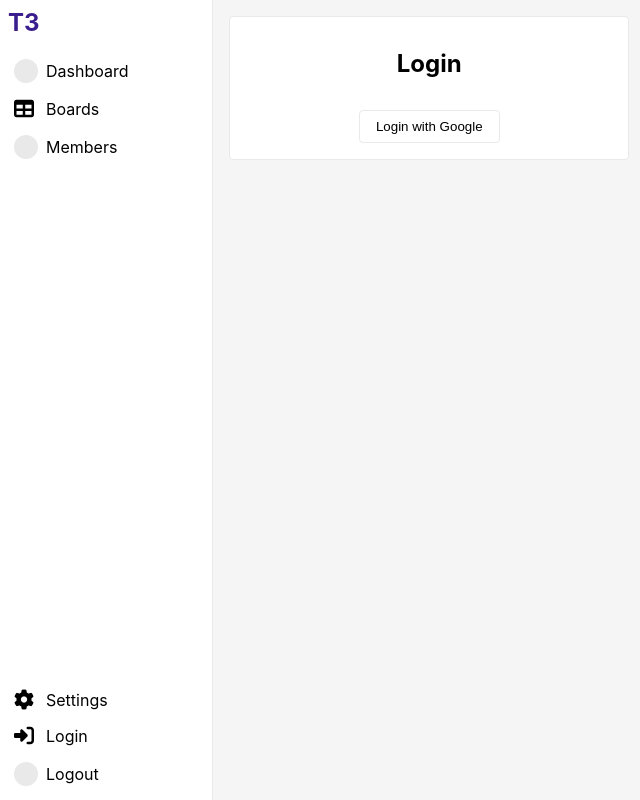
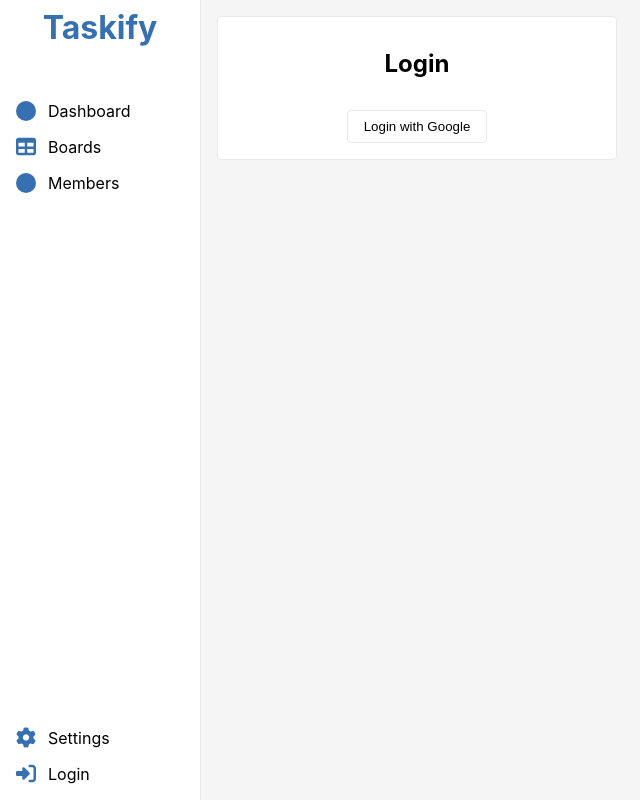
Before and after one commit to lxndrbukin/t3, a React (Create React App) app in the folder client/: page /auth in a window 1280 px wide. Shown: the whole page, without its empty margins (0-640 px from the left). Built offline with nearby package versions, Linux system fonts and the light colour scheme; no server answers.

Commit message:
Slight restyle of SideNav and app rename

```diff
--- a/client/src/assets/variables.scss
+++ b/client/src/assets/variables.scss
@@ -1,6 +1,8 @@
 $color-white: #fff;
 $color-black: #000;
-$color-blue: #2196f3;
+$color-light-blue: #eaedf3;
+$color-blue: #2a8bf2;
+$color-dark-blue: #3770b1;
 $color-red: #f50057;
 $color-green: #4caf50;
 $color-grey: #9e9e9e;
--- a/client/src/components/SideNav/SideNav.tsx
+++ b/client/src/components/SideNav/SideNav.tsx
@@ -21,7 +21,7 @@ export default function SideNav() {
 
   return (
     <div className='nav'>
-      <div className='nav-logo'>T3</div>
+      <div className='nav-logo'>Taskify</div>
       <div className='nav-menu-container'>
         <ul className='nav-menu'>{renderLinks(navLinks)}</ul>
         <ul className='nav-submenu'>{renderLinks(subNavLinks)}</ul>
--- a/client/src/components/SideNav/assets/links.ts
+++ b/client/src/components/SideNav/assets/links.ts
@@ -9,5 +9,4 @@ export const navLinks: Array<NavLink> = [
 export const subNavLinks: Array<NavLink> = [
   { name: 'Settings', href: '/settings', icon: 'fa-solid fa-gear' },
   { name: 'Login', href: '/login', icon: 'fa-solid fa-right-to-bracket' },
-  { name: 'Logout', href: '/logout', icon: '' },
 ];
--- a/client/src/components/SideNav/assets/styles.scss
+++ b/client/src/components/SideNav/assets/styles.scss
@@ -4,7 +4,7 @@
   display: flex;
   flex-direction: column;
   justify-content: space-between;
-  width: 20%;
+  max-width: 250px;
   min-width: 200px;
   border-right: 1px solid $color-light-grey;
   background-color: $color-white;
@@ -12,9 +12,11 @@
 
   .nav-logo {
     font-weight: bold;
-    font-size: 24px;
     padding: 8px;
-    color: $color-dark-purple;
+    color: $color-dark-blue;
+    font-size: 32px;
+    user-select: none;
+    align-self: center;
   }
 
   .nav-menu-container {
@@ -22,12 +24,13 @@
     flex-direction: column;
     justify-content: space-between;
     height: 100%;
+    margin-top: 30px;
 
     .nav-menu {
       list-style: none;
       padding: 0;
       margin: 0;
-      padding: 6px;
+      padding: 8px;
       width: 100%;
       box-sizing: border-box;
       align-self: flex-start;
@@ -42,7 +45,6 @@
         &:hover {
           background-color: $color-light-grey;
           border-radius: 4px;
-          font-weight: bold;
         }
 
         a {
@@ -56,13 +58,14 @@
 
           i {
             font-size: 20px;
+            color: $color-dark-blue;
           }
 
           .nav-icon {
-            width: 24px;
-            height: 24px;
+            width: 20px;
+            height: 20px;
             margin-right: 8px;
-            background-color: $color-light-grey;
+            background-color: $color-dark-blue;
             border-radius: 50%;
           }
         }
@@ -73,7 +76,7 @@
       list-style: none;
       padding: 0;
       margin: 0;
-      padding: 6px;
+      padding: 8px;
       width: 100%;
       box-sizing: border-box;
 
@@ -87,7 +90,6 @@
         &:hover {
           background-color: $color-light-grey;
           border-radius: 4px;
-          font-weight: bold;
         }
 
         a {
@@ -101,13 +103,14 @@
 
           i {
             font-size: 20px;
+            color: $color-dark-blue;
           }
 
           .nav-icon {
-            width: 24px;
-            height: 24px;
+            width: 20px;
+            height: 20px;
             margin-right: 8px;
-            background-color: $color-light-grey;
+            background-color: $color-dark-blue;
             border-radius: 50%;
           }
         }
```
